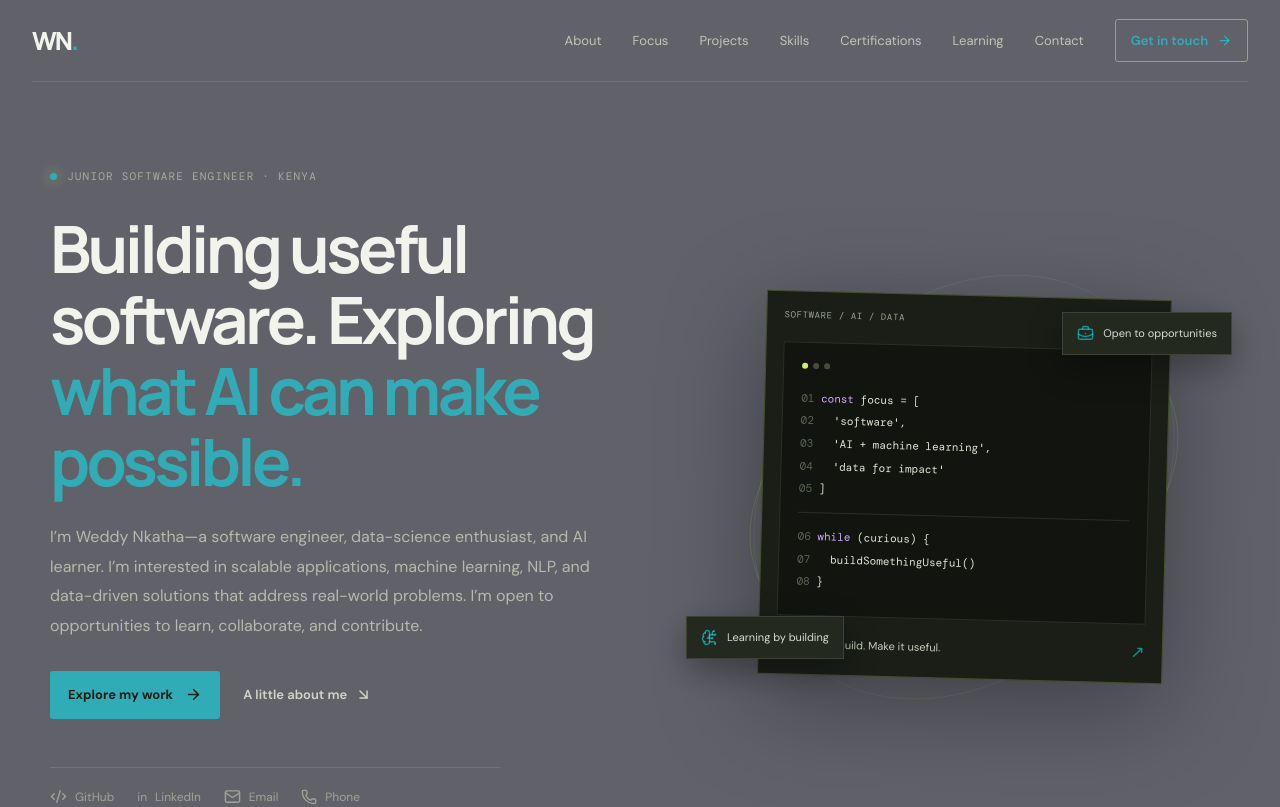
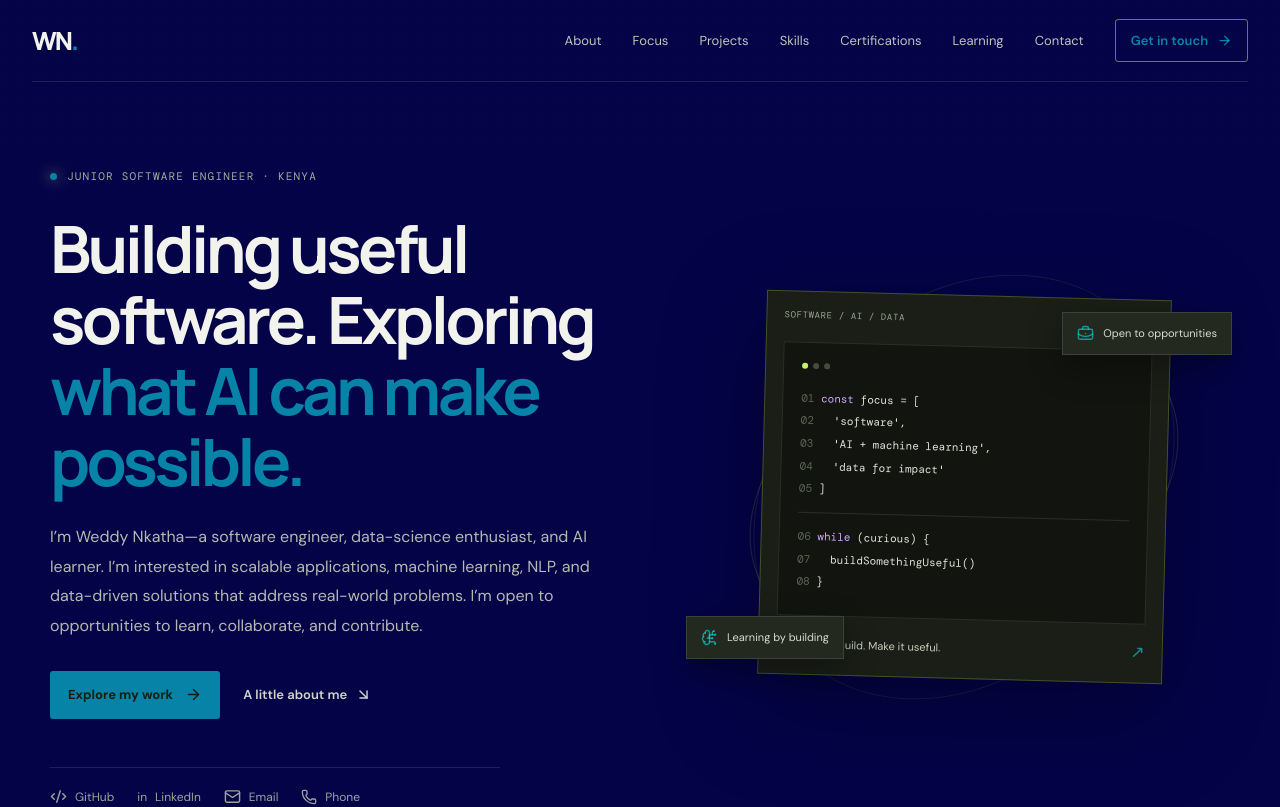
Before and after one commit to Weddy93/my-portfolio, a React (Vite) app: page / in a window 1280 px wide. Shown: the top 807 px of the page. Built offline with nearby package versions, Linux system fonts and the light colour scheme.

Commit message:
latest commit

```diff
--- a/src/index.css
+++ b/src/index.css
@@ -4,14 +4,14 @@
 :root {
   font-family: 'DM Sans', sans-serif;
   color: #f2f3ec;
-  background:rgb(28, 28, 41, 0.449);
+  background:#040348;
   font-synthesis: none;
   text-rendering: optimizeLegibility;
   -webkit-font-smoothing: antialiased;
   -moz-osx-font-smoothing: grayscale;
   font-optical-sizing: auto;
   font-weight: 400;
-  --bg: rgba(28, 28, 41, 0.449);
+  --bg: #040348;
   --panel: #171a16;
   --line: rgba(232, 239, 219, .12);
   --muted: #a5ab9d;
```
